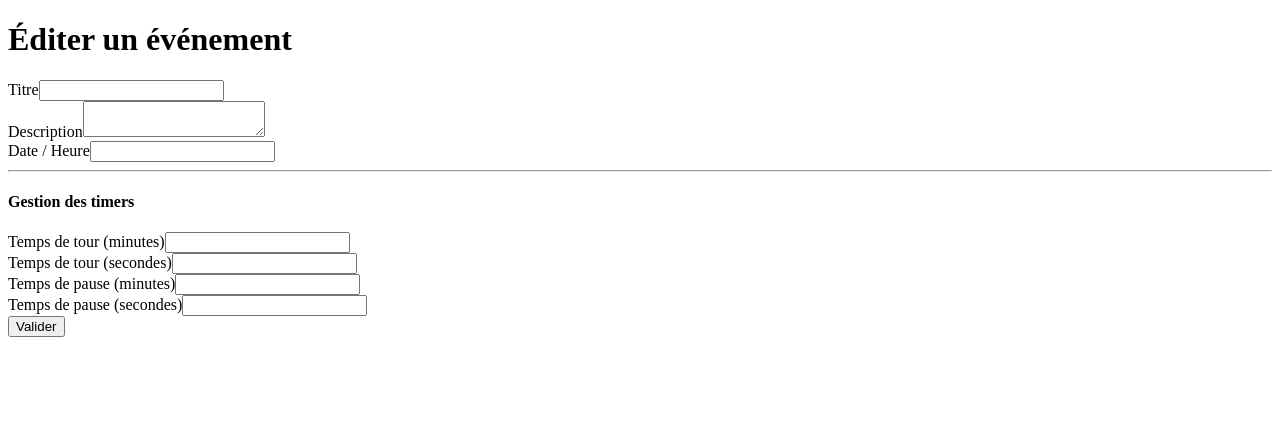
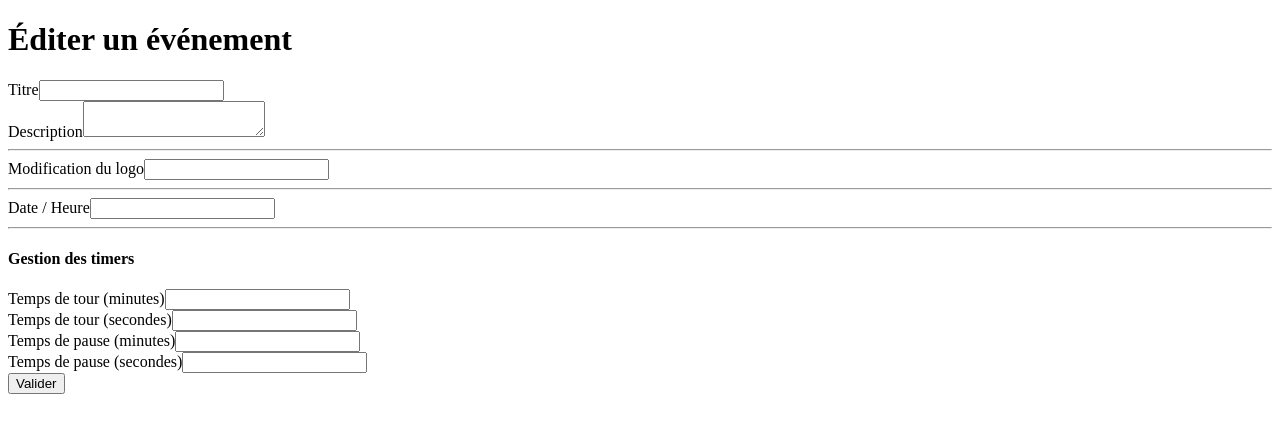
Before and after one commit to WildCodeSchool/orleans-0918-php-matchmaking, a Symfony app: template templates/event/edit.html.twig in a window 1280 px wide. Shown: the part 167-600 px from the top of the page. Run offline with Twig, Linux system fonts and the light colour scheme; the template is opened without the code that fills it, so the values that code supplies are empty; form fields are guessed from the names that the template uses; some libraries are stand-ins or nearby versions.

Commit message:
mise en forme edit et modif gitignore

```diff
--- a/templates/event/add.html.twig
+++ b/templates/event/add.html.twig
@@ -11,7 +11,7 @@
         {{ form_start(formEvent) }}
         {{ form_row(formEvent.title, {'label': 'Titre'}) }}
         {{ form_row(formEvent.description) }}
-    <hr />
+        <hr/>
         <div class="row">
             <div class="col-lg-6">
                 {{ form_row(formEvent.formatEvent, {'label': 'Format de l\'événement'}) }}
@@ -20,9 +20,9 @@
                 {{ form_row(formEvent.logoFile, {'label': 'Ajout du logo'}) }}
             </div>
         </div>
-    <hr />
+        <hr/>
         {{ form_row(formEvent.date, {'label': 'Date / Heure'}) }}
-    <hr />
+        <hr/>
         <h4>Gestion des timers</h4>
         <div class="row">
             <div class="col-md-3 col-ms-6">{{ form_row(formEvent.roundMinutes, {'label': 'Temps de tour (minutes)'}) }}</div>
--- a/templates/event/edit.html.twig
+++ b/templates/event/edit.html.twig
@@ -11,8 +11,15 @@
         {{ form_start(formEdit) }}
         {{ form_row(formEdit.title, {'label': 'Titre'}) }}
         {{ form_row(formEdit.description) }}
+        <hr/>
+        <div class="row">
+            <div class="col-lg-6">
+                {{ form_row(formEdit.logoFile, {'label': 'Modification du logo'}) }}
+            </div>
+        </div>
+        <hr/>
         {{ form_row(formEdit.date, {'label': 'Date / Heure'}) }}
-    <hr />
+        <hr/>
         <h4>Gestion des timers</h4>
 
         <div class="row">
```
Also changed, not shown: 1 other file. Lines whose indentation alone changed are shown as unchanged.
